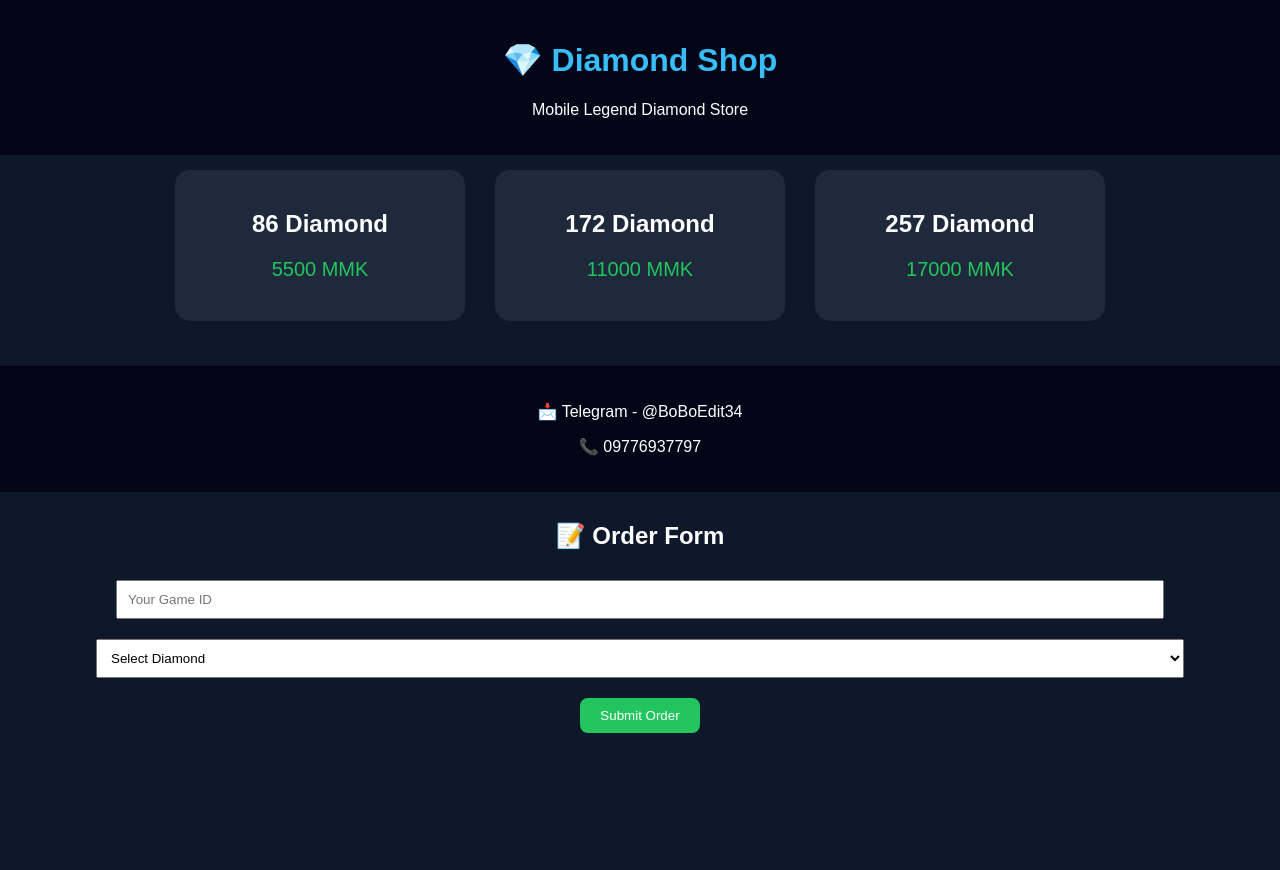
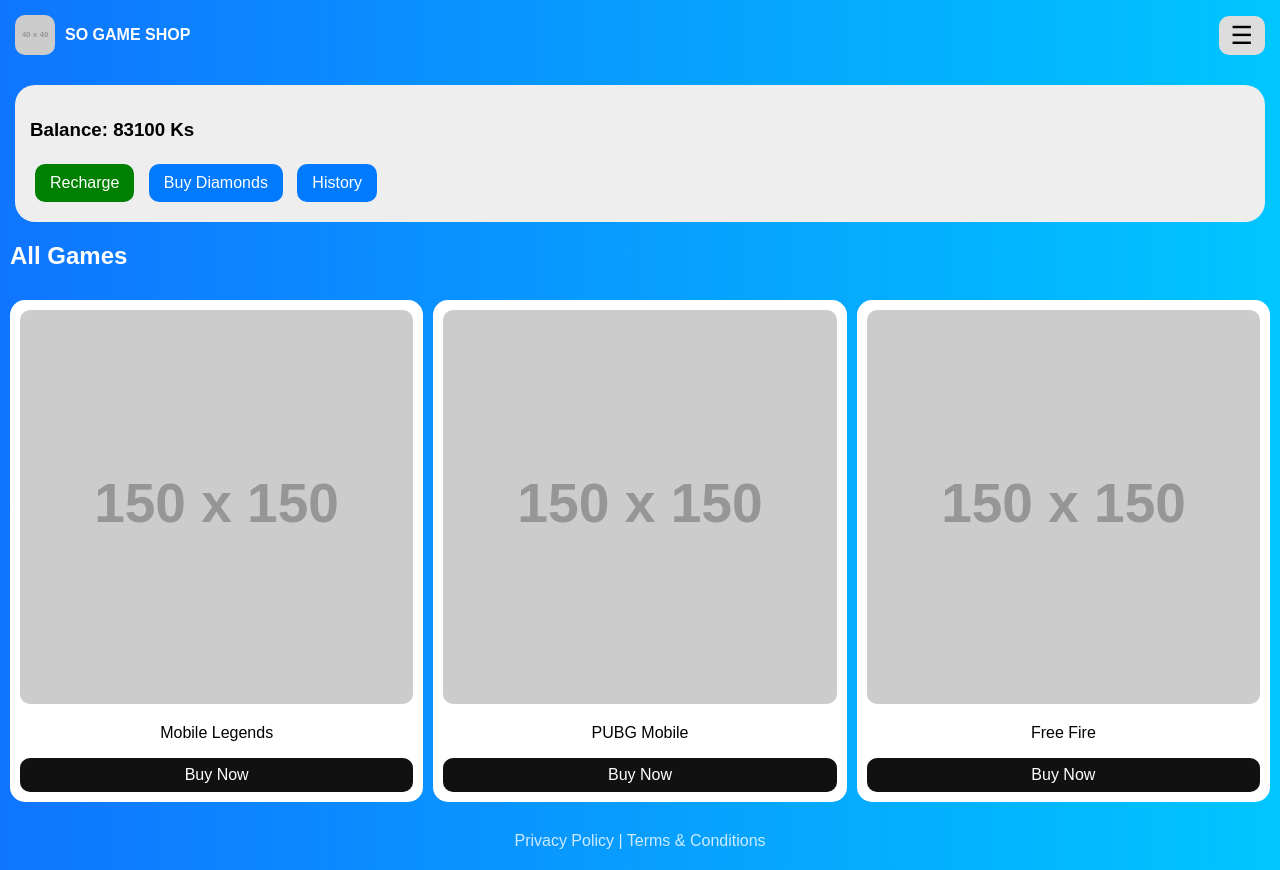
Before and after one commit to htetbo160-oss/My-shop-diamond-, a plain HTML site: page index.html in a window 1280 px wide. Before the commit the page ends 800 px from the top, so only its background shows below. Drawn offline with Linux system fonts and the light colour scheme; placeholder pictures from the web are drawn by us.

Commit message:
Refactor HTML structure and styles for game shop

```diff
--- a/index.html
+++ b/index.html
@@ -1,60 +1,101 @@
 <!DOCTYPE html>
 <html>
 <head>
-<title>Diamond Shop</title>
+<meta charset="UTF-8">
 <meta name="viewport" content="width=device-width, initial-scale=1.0">
+<title>SO GAME SHOP</title>
 
 <style>
-body{
-  margin:0;
-  font-family:Arial;
-  background:#0f172a;
-  color:white;
-  text-align:center;
+body {
+  margin: 0;
+  font-family: Arial;
+  background: linear-gradient(to right, #0f75ff, #00c6ff);
+  color: white;
 }
 
-.header{
-  padding:20px;
-  background:#020617;
+/* Header */
+.header {
+  display: flex;
+  align-items: center;
+  justify-content: space-between;
+  padding: 15px;
 }
 
-h1{
-  color:#38bdf8;
+.logo {
+  display: flex;
+  align-items: center;
 }
 
-.container{
-  display:flex;
-  flex-wrap:wrap;
-  justify-content:center;
+.logo img {
+  width: 40px;
+  border-radius: 10px;
+  margin-right: 10px;
 }
 
-.card{
-  background:#1e293b;
-  margin:15px;
-  padding:20px;
-  border-radius:15px;
-  width:250px;
+.menu {
+  font-size: 25px;
+  background: #ddd;
+  color: black;
+  padding: 5px 12px;
+  border-radius: 10px;
 }
 
-.price{
-  color:#22c55e;
-  font-size:20px;
+/* Card */
+.card {
+  background: #eee;
+  color: black;
+  margin: 15px;
+  padding: 15px;
+  border-radius: 20px;
 }
 
-button{
-  margin-top:10px;
-  padding:10px 20px;
-  border:none;
-  border-radius:8px;
-  background:#22c55e;
-  color:white;
-  cursor:pointer;
+/* Buttons */
+.btn {
+  display: inline-block;
+  padding: 10px 15px;
+  margin: 5px;
+  border-radius: 10px;
+  color: white;
+  cursor: pointer;
 }
 
-.footer{
-  margin-top:30px;
-  padding:20px;
-  background:#020617;
+.green { background: green; }
+.blue { background: #007bff; }
+
+/* Game Grid */
+.grid {
+  display: grid;
+  grid-template-columns: repeat(3, 1fr);
+  gap: 10px;
+  padding: 10px;
+}
+
+.game {
+  background: white;
+  color: black;
+  border-radius: 15px;
+  text-align: center;
+  padding: 10px;
+}
+
+.game img {
+  width: 100%;
+  border-radius: 10px;
+}
+
+.buy {
+  background: #111;
+  color: white;
+  padding: 8px;
+  margin-top: 5px;
+  border-radius: 10px;
+}
+
+/* Footer */
+.footer {
+  text-align: center;
+  padding: 20px;
+  opacity: 0.8;
 }
 </style>
 
@@ -62,93 +103,56 @@
 
 <body>
 
+<!-- Header -->
 <div class="header">
-<h1>💎 Diamond Shop</h1>
-<p>Mobile Legend Diamond Store</p>
+  <div class="logo">
+    <img src="https://via.placeholder.com/40">
+    <b>SO GAME SHOP</b>
+  </div>
+  <div class="menu">☰</div>
 </div>
 
-<div class="container">
+<!-- Balance -->
+<div class="card">
+  <h3>Balance: 83100 Ks</h3>
 
-<div class="card">
-<h2>86 Diamond</h2>
-<p class="price">5500 MMK</p>
+  <div class="btn green" onclick="goPage('payment.html')">Recharge</div>
+  <div class="btn blue" onclick="goPage('games.html')">Buy Diamonds</div>
+  <div class="btn blue" onclick="goPage('history.html')">History</div>
 </div>
 
-<div class="card">
-<h2>172 Diamond</h2>
-<p class="price">11000 MMK</p>
-</div>
+<!-- Game List -->
+<h2 style="padding-left:10px;">All Games</h2>
 
-<div class="card">
-<h2>257 Diamond</h2>
-<p class="price">17000 MMK</p>
-</div>
+<div class="grid">
+
+  <div class="game">
+    <img src="https://via.placeholder.com/150">
+    <p>Mobile Legends</p>
+    <div class="buy" onclick="goPage('mlbb.html')">Buy Now</div>
+  </div>
+
+  <div class="game">
+    <img src="https://via.placeholder.com/150">
+    <p>PUBG Mobile</p>
+    <div class="buy">Buy Now</div>
+  </div>
+
+  <div class="game">
+    <img src="https://via.placeholder.com/150">
+    <p>Free Fire</p>
+    <div class="buy">Buy Now</div>
+  </div>
 
 </div>
 
 <div class="footer">
-<p>📩 Telegram - @BoBoEdit34</p>
-<p>📞 09776937797</p>
+  Privacy Policy | Terms & Conditions
 </div>
 
-<!-- ✅ ORDER FORM (ONLY ONE) -->
-<div style="margin-top:30px;">
-<h2>📝 Order Form</h2>
-
-<form onsubmit="sendToTelegram(); return false;">
-
-<input type="text" id="gameId" placeholder="Your Game ID" required
-style="padding:10px;margin:10px;width:80%;"><br>
-
-<select id="diamond" style="padding:10px;margin:10px;width:85%;">
-<option value="">Select Diamond</option>
-<option value="86">86 Diamond</option>
-<option value="172">172 Diamond</option>
-<option value="257">257 Diamond</option>
-</select><br>
-
-<button type="submit">Submit Order</button>
-
-</form>
-</div>
-
-<!-- ✅ FIREBASE -->
-<script src="https://www.gstatic.com/firebasejs/10.7.1/firebase-app-compat.js"></script>
-<script src="https://www.gstatic.com/firebasejs/10.7.1/firebase-firestore-compat.js"></script>
-
 <script>
-const firebaseConfig = {
-  apiKey: "PASTE_YOURS",
-  authDomain: "PASTE_YOURS",
-  projectId: "PASTE_YOURS"
-};
-
-firebase.initializeApp(firebaseConfig);
-const db = firebase.firestore();
-
-function sendToTelegram(){
-
-var id = document.getElementById("gameId").value;
-var diamond = document.getElementById("diamond").value;
-
-if(id === "" || diamond === ""){
-  alert("Fill all fields!");
-  return;
-}
-
-// ✅ Firebase save
-db.collection("orders").add({
-  gameId: id,
-  diamond: diamond,
-  time: new Date()
-});
-
-// ✅ Telegram message
-var message = "I want " + diamond + " Diamond. My ID - " + id;
-var url = "https://t.me/BoBoEdit34?text=" + encodeURIComponent(message);
-
-window.open(url, "_blank");
-
+function goPage(page){
+  window.location.href = page;
 }
 </script>
 
```
